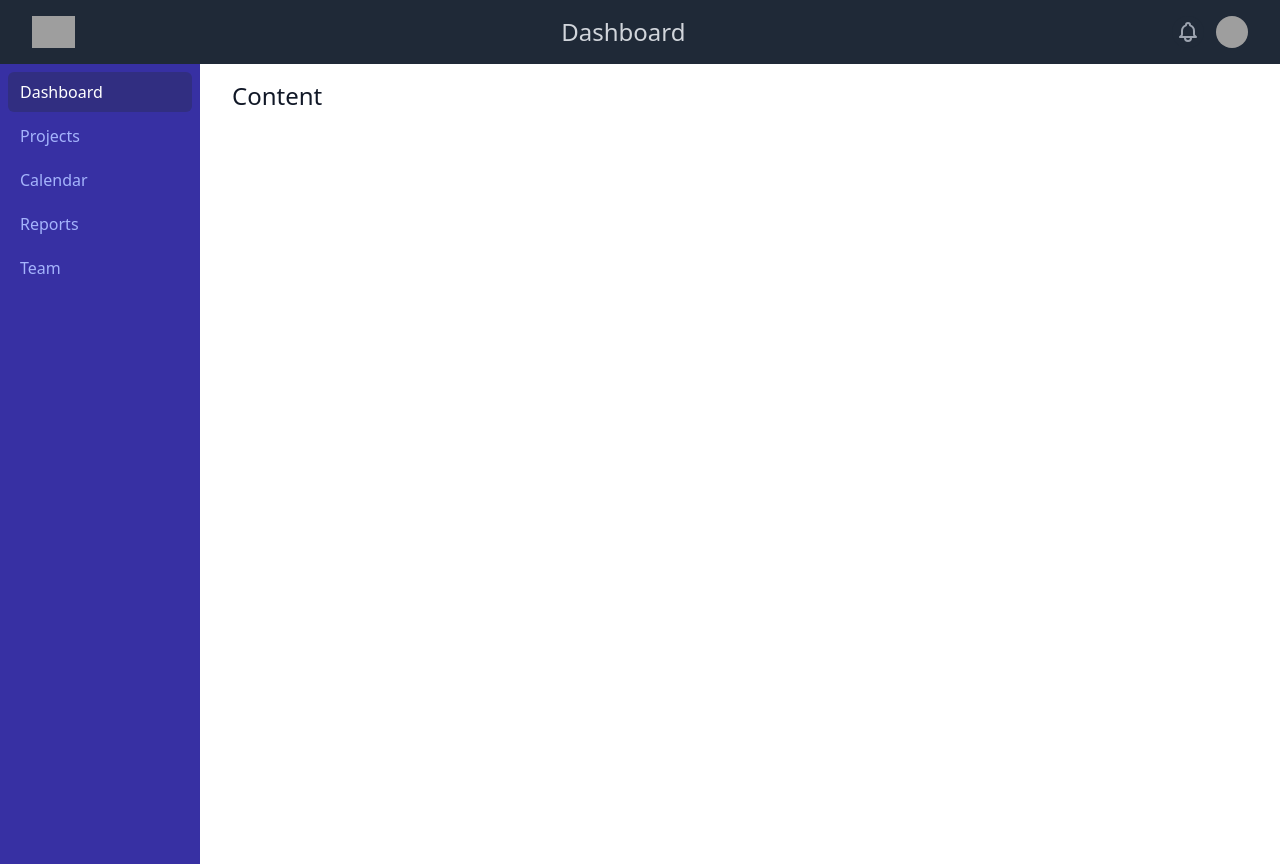
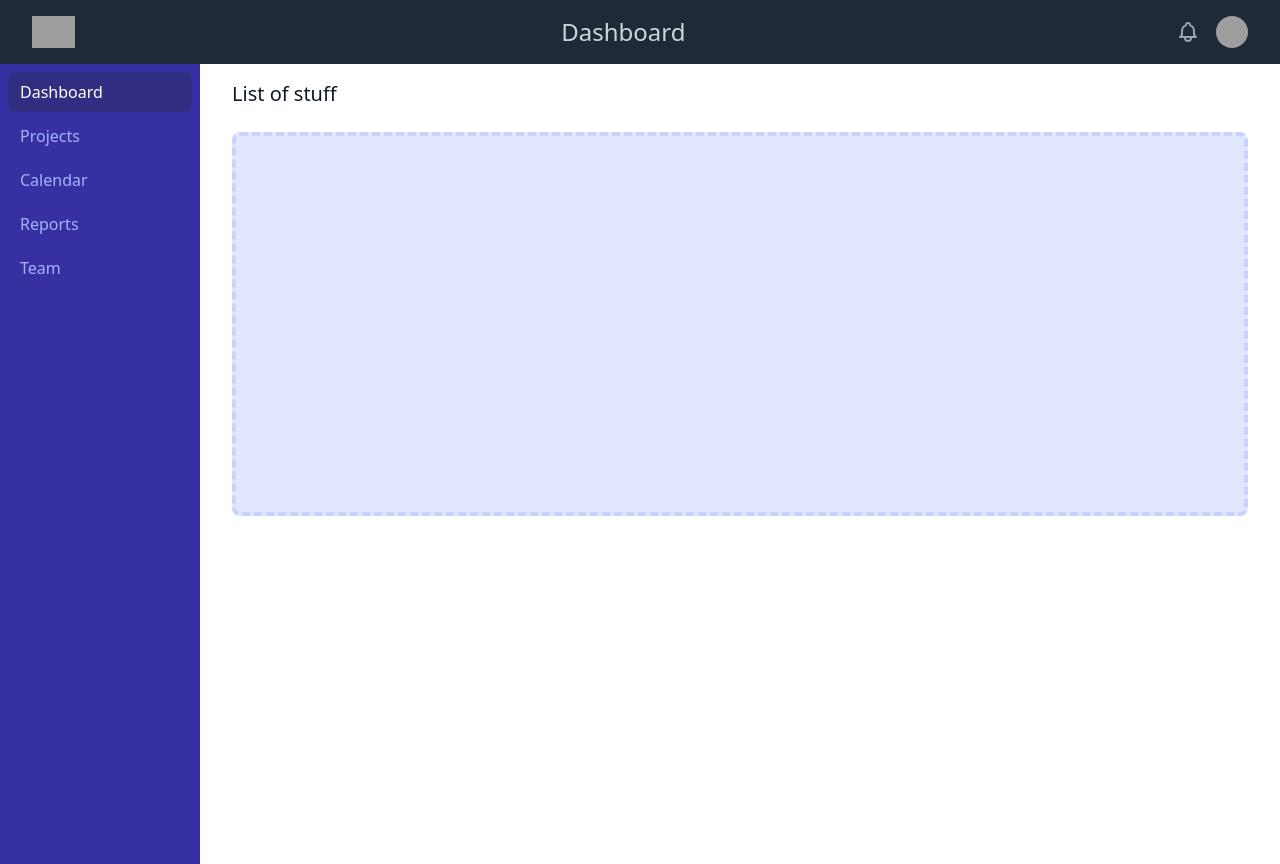
Before and after one commit to ks217/reactwind-admin-shell, a React (Create React App) app: page /dashboard in a window 1280 px wide. Built offline with nearby package versions, Linux system fonts and the light colour scheme; grey boxes are pictures that could not be loaded.

Commit message:
Got the sidebar toggle working

```diff
--- a/src/App.js
+++ b/src/App.js
@@ -9,6 +9,7 @@ import {
   Link,
 } from 'react-router-dom';
 import Layout from './components/Layout';
+import React from 'react';
 
 function App() {
   return (
--- a/src/components/Layout.js
+++ b/src/components/Layout.js
@@ -1,13 +1,17 @@
-import React from 'react';
+import React, { useState } from 'react';
 import TopNav from './TopNav';
 import Sidebar from './Sidebar';
 const Layout = (props) => {
+  const [showSidebar, setSidebar] = useState(false);
+  const handleToggleSidebar = () => {
+    setSidebar(!showSidebar);
+  };
   return (
     <div className="min-h-screen">
-      <TopNav header={props.header} />
-      <div className="flex flex-row min-h-full">
-        <Sidebar />
-        <div className="maincontent sm:ml-mysidebar h-full px-8 pt-4">
+      <TopNav header={props.header} onMenuClick={handleToggleSidebar} />
+      <div className="flex flex-row min-h-full min-w-full">
+        <Sidebar forceSidebar={showSidebar} onLinkClick={handleToggleSidebar} />
+        <div className="maincontent sm:ml-mysidebar h-full w-full px-8 pt-4">
           {props.children}
         </div>
       </div>
--- a/src/components/Sidebar.js
+++ b/src/components/Sidebar.js
@@ -1,10 +1,14 @@
 import React from 'react';
 import { NavLink } from 'react-router-dom';
 import navigationLinks from '../utils/navigationLinks';
-export default function Sidebar() {
+export default function Sidebar(props) {
   return (
     <>
-      <aside className="absolute h-full hidden sm:block w-mysidebar bg-indigo-800">
+      <aside
+        className={`absolute h-full ${
+          props.forceSidebar ? 'block' : 'hidden'
+        } sm:block w-mysidebar bg-indigo-800`}
+      >
         <div className="flex flex-col space-y-1 p-2 text-left text-indigo-300">
           {navigationLinks.map((item) => {
             return (
@@ -13,6 +17,7 @@ export default function Sidebar() {
                 activeClassName="rounded-md bg-indigo-900 text-white"
                 className="hover:bg-indigo-900 hover:text-white block px-3 py-2 rounded-md text-base font-medium"
                 key={item.link}
+                onClick={props.onLinkClick}
               >
                 <span>{item.label}</span>
               </NavLink>
--- a/src/components/TopNav.js
+++ b/src/components/TopNav.js
@@ -1,6 +1,4 @@
 import React, { useState } from 'react';
-// import navigationLinks from '../utils/navigationLinks';
-// import { BrowserRouter as Router, Switch, Route } from 'react-router-dom';
 const TopNav = (props) => {
   const [userMenu, setUserMenu] = useState(false);
   /**
@@ -19,6 +17,7 @@ const TopNav = (props) => {
             <button
               type="button"
               className="inline-flex items-center justify-center p-2 rounded-md text-gray-400 hover:text-white hover:bg-gray-700 focus:outline-none focus:ring-2 focus:ring-inset focus:ring-white"
+              onClick={props.onMenuClick}
             >
               <span className="sr-only">Open main menu</span>
               {/* <!-- Icon when menu is closed. -->
--- a/src/pages/Dashboard.js
+++ b/src/pages/Dashboard.js
@@ -1,5 +1,14 @@
 import React from 'react';
 const Dashboard = () => {
-  return <h2 className="text-left text-2xl text-gray-900">Content</h2>;
+  return (
+    <>
+      <h2 className="text-left text-xl text-gray-900">List of stuff</h2>
+      <div className="max-w-7xl mx-auto">
+        <div className="py-6">
+          <div className="border-4 border-dashed border-indigo-200 bg-indigo-100 rounded-lg h-96"></div>
+        </div>
+      </div>
+    </>
+  );
 };
 export default Dashboard;
--- a/src/pages/Project.js
+++ b/src/pages/Project.js
@@ -1,5 +1,14 @@
 import React from 'react';
 const Project = () => {
-  return <h2 className="text-left text-2xl text-gray-900">Content</h2>;
+  return (
+    <>
+      <h2 className="text-left text-xl text-gray-900">List of projects</h2>
+      <div className="max-w-7xl mx-auto">
+        <div className="py-6">
+          <div className="border-4 border-dashed border-gray-200 bg-gray-100 rounded-lg h-96"></div>
+        </div>
+      </div>
+    </>
+  );
 };
 export default Project;
```
